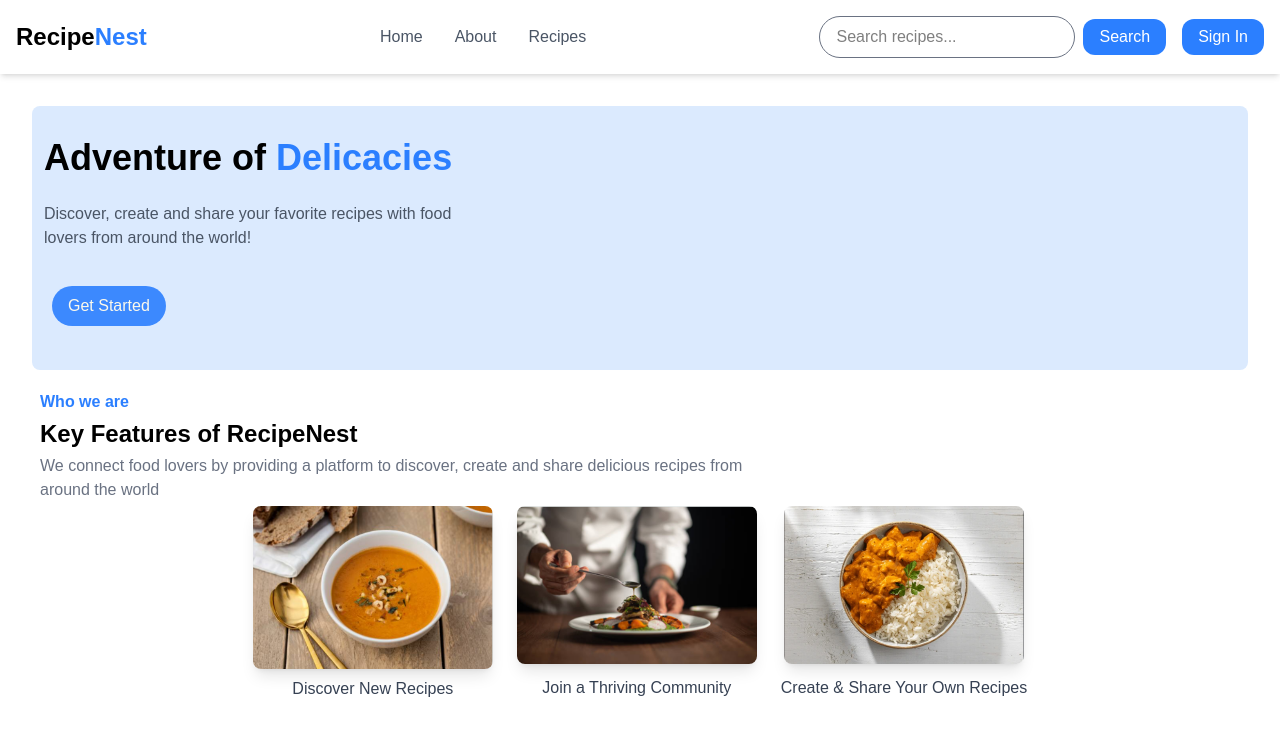
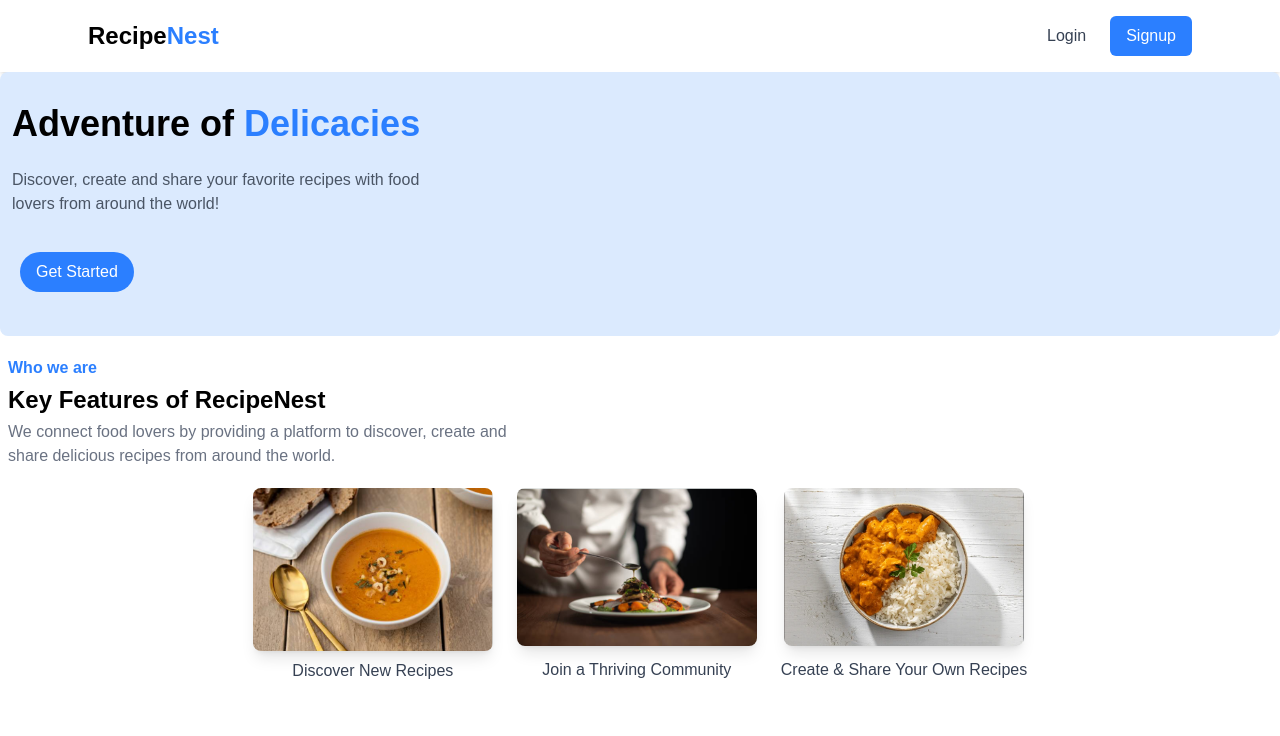
Before and after one commit to rashree55/cookbook, a Next.js app: page / in a window 1280 px wide. Shown: the top 736 px of the page. Built offline with nearby package versions, Linux system fonts and the light colour scheme.

Commit message:
Modified components and structure

```diff
--- a/app/layout.js
+++ b/app/layout.js
@@ -1,79 +1,12 @@
-'use client';
-
-import { useState } from 'react';
-import { useRouter } from 'next/navigation';
-import './globals.css';
-import Link from 'next/link';
-
-/*
-export const metadata = {
-  title: 'Crave | Recipe App',
-  description: 'Delicious recipes at your fingertips',
-};
-*/
-
-function Navbar() {
-  const [searchQuery, setSearchQuery] = useState('');
-  const router = useRouter();
-
-  const handleSearch = (e) => {
-    e.preventDefault();
-    const trimmedQuery = searchQuery.trim();
-    if (trimmedQuery) {
-      router.push(`/recipe?search=${encodeURIComponent(trimmedQuery)}`);
-    }
-  };
-
-  return (
-    <nav className="bg-white shadow-md p-4">
-      <div className="flex justify-between items-center max-w-8xl mx-auto">
-        {/* Logo */}
-        <h1 className="text-2xl font-bold">
-          Recipe<span className="text-blue-500">Nest</span>
-        </h1>
-
-        {/* Navigation Links */}
-        <div className="flex space-x-8">
-          <Link href="/" className="text-gray-600 hover:text-blue-500">Home</Link>
-          <Link href="/about" className="text-gray-600 hover:text-blue-500">About</Link>
-          <Link href="/recipe" className="text-gray-600 hover:text-blue-500">Recipes</Link>
-        </div>
-
-        {/* Search & Sign-in */}
-        <div className="flex items-center space-x-4">
-          <form onSubmit={handleSearch} className="flex items-center space-x-2">
-            <input
-              type="text"
-              placeholder="Search recipes..."
-              value={searchQuery}
-              onChange={(e) => setSearchQuery(e.target.value)}
-              className="w-64 px-4 py-2 border border-gray-500 rounded-full"
-            />
-            <button
-              type="submit"
-              className="bg-blue-500 text-white px-4 py-1.5 rounded-xl hover:bg-blue-600 transition"
-            >
-              Search
-            </button>
-          </form>
-
-          <Link href="/sign-in">
-            <button className="bg-blue-500 text-white px-4 py-1.5 rounded-xl hover:bg-blue-600 transition">
-              Sign In
-            </button>
-          </Link>
-        </div>
-      </div>
-    </nav>
-  );
-}
+import "./globals.css";
+import Header from "@/components/Header";
 
 export default function RootLayout({ children }) {
   return (
     <html lang="en">
       <body>
-        <Navbar />
-        <main className="p-8">{children}</main>
+        <Header />
+        {children}
       </body>
     </html>
   );
--- a/app/page.js
+++ b/app/page.js
@@ -1,50 +1,43 @@
 'use client';
+
 import Image from "next/image";
-import { usePathname } from 'next/navigation';
-
-
 import Link from "next/link";
 
 export default function HomePage() {
-  const pathname= usePathname();
   return (
     <main>
-      <div className="bg-blue-100 p-3 backdrop-opacity-45 rounded-t-lg">
-      <h2 className="text-4xl font-semibold mb-6 mt-5">Adventure of <span className="text-blue-500">Delicacies</span>
+
+      <div className="bg-blue-100 p-3 rounded-t-lg">
+        <h2 className="text-4xl font-semibold mb-6 mt-5">
+          Adventure of <span className="text-blue-500">Delicacies</span>
         </h2>
-      <p className="max-w-md text-base mb-1 text-gray-600" >Discover, create and share your favorite recipes with food lovers from around the world!</p>
+
+        <p className="max-w-md text-base mb-1 text-gray-600">
+          Discover, create and share your favorite recipes with food lovers from around the world!
+        </p>
       </div>
 
-    <div className=" bg-blue-100 p-3 backdrop-blur-1 rounded-b-lg">
-      <Link href="/sign-in" >
-      <button className="text-black-500 text-amber-50 opacity-90 mb-8 ml-2 mt-2 p-2 px-4 py-2 w-100px bg-blue-500 rounded-full hover:bg-blue-600 transition" >
+      <div className="bg-blue-100 p-3 rounded-b-lg">
+        <Link href="/signup">
+          <button className="text-white mb-8 ml-2 mt-2 px-4 py-2 bg-blue-500 rounded-full hover:bg-blue-600 transition">
             Get Started
           </button>
         </Link>
       </div>
 
+      <div className="ml-2 mt-5">
+        <p className="text-1xl font-bold text-blue-500 mb-1">Who we are</p>
 
-     <div className="ml-2">
-      <p className="text-1xl font-bold text-blue-500 mt-5 mb-1">Who we are</p>
-      <h3 className="text-2xl text-black mt-1 mb-1 font-bold">
+        <h3 className="text-2xl font-bold text-black mb-1">
           Key Features of RecipeNest
         </h3>
 
-      {/* Browse button
-
-      <div className="flex flex-col items-end" >
-        <button className="text-white text-1xl bg-blue-500 rounded-full p-2 mt-0 " >
-          Browse Recipes
-        </button>
-      </div>
-      */}
-
-
-      <p className="text-gray-500 max-w-180 mt-0 mb-1">
-      We connect food lovers by providing a platform to discover, create and share delicious recipes from around the world</p>
+        <p className="text-gray-500 max-w-lg">
+          We connect food lovers by providing a platform to discover, create and share delicious recipes from around the world.
+        </p>
       </div>
 
-    <div className="flex flex-wrap justify-center gap-6">
+      <div className="flex flex-wrap justify-center gap-6 mt-5">
 
         <div className="flex flex-col items-center max-w-[250px]">
           <Image
@@ -52,7 +45,7 @@ export default function HomePage() {
             alt="Discover New Recipes"
             width={240}
             height={200}
-            className="rounded-lg shadow-lg transform transition duration-300 hover:scale-105 hover:shadow-lg"
+            className="rounded-lg shadow-lg transition hover:scale-105"
           />
           <p className="mt-2 text-center text-gray-700 text-md">
             Discover New Recipes
@@ -65,7 +58,7 @@ export default function HomePage() {
             alt="Join a Thriving Community"
             width={240}
             height={220}
-            className="rounded-lg shadow-lg transform transition duration-300 hover:scale-105 hover:shadow-lg"
+            className="rounded-lg shadow-lg transition hover:scale-105"
           />
           <p className="mt-3 text-center text-gray-700 text-md">
             Join a Thriving Community
@@ -78,21 +71,15 @@ export default function HomePage() {
             alt="Create & Share Your Own Recipes"
             width={240}
             height={200}
-            className="rounded-lg shadow-lg transform transition duration-300 hover:scale-105 hover:shadow-lg"
+            className="rounded-lg shadow-lg transition hover:scale-105"
           />
           <p className="mt-3 text-center text-gray-700 text-md">
             Create & Share Your Own Recipes
           </p>
         </div>
 
-
-
-
-
       </div>
 
     </main>
-
-
   );
 }
--- /dev/null
+++ b/components/Header.js
@@ -0,0 +1,44 @@
+'use client';
+
+import Link from "next/link";
+import { usePathname } from "next/navigation";
+
+export default function Header() {
+  const pathname = usePathname();
+
+  return (
+    <header className="w-full bg-white shadow-md">
+      <nav className="max-w-6xl mx-auto flex items-center justify-between py-4 px-6">
+
+        {/* LEFT: Logo */}
+        <Link href="/" className="text-2xl font-bold">
+          <span className="text-black">Recipe</span>
+          <span className="text-blue-500">Nest</span>
+        </Link>
+
+        {/* RIGHT: Nav buttons */}
+        <div className="flex items-center gap-6">
+
+          <Link
+            href="/login"
+            className={`${
+              pathname === "/login"
+                ? "text-blue-500 font-semibold"
+                : "text-gray-700 hover:text-black"
+            }`}
+          >
+            Login
+          </Link>
+
+          <Link
+            href="/signup"
+            className="bg-blue-500 text-white px-4 py-2 rounded-md hover:bg-blue-600 transition"
+          >
+            Signup
+          </Link>
+
+        </div>
+      </nav>
+    </header>
+  );
+}
--- a/components/Navbar.js
+++ /dev/null
@@ -1,11 +0,0 @@
-import React from 'react'
-
-function Navbar() {
-  return (
-    <div>
-      <h1>heloo</h1>
-    </div>
-  )
-}
-
-export default Navbar
--- a/package.json
+++ b/package.json
@@ -9,6 +9,7 @@
     "lint": "next lint"
   },
   "dependencies": {
+    "@supabase/supabase-js": "^2.81.1",
     "next": "15.3.3",
     "postcss": "^8.5.6",
     "react": "^19.0.0",
```
Also changed, not shown: 1 other file (tests, documents, lock files or other folders). Lines whose indentation alone changed are shown as unchanged.
